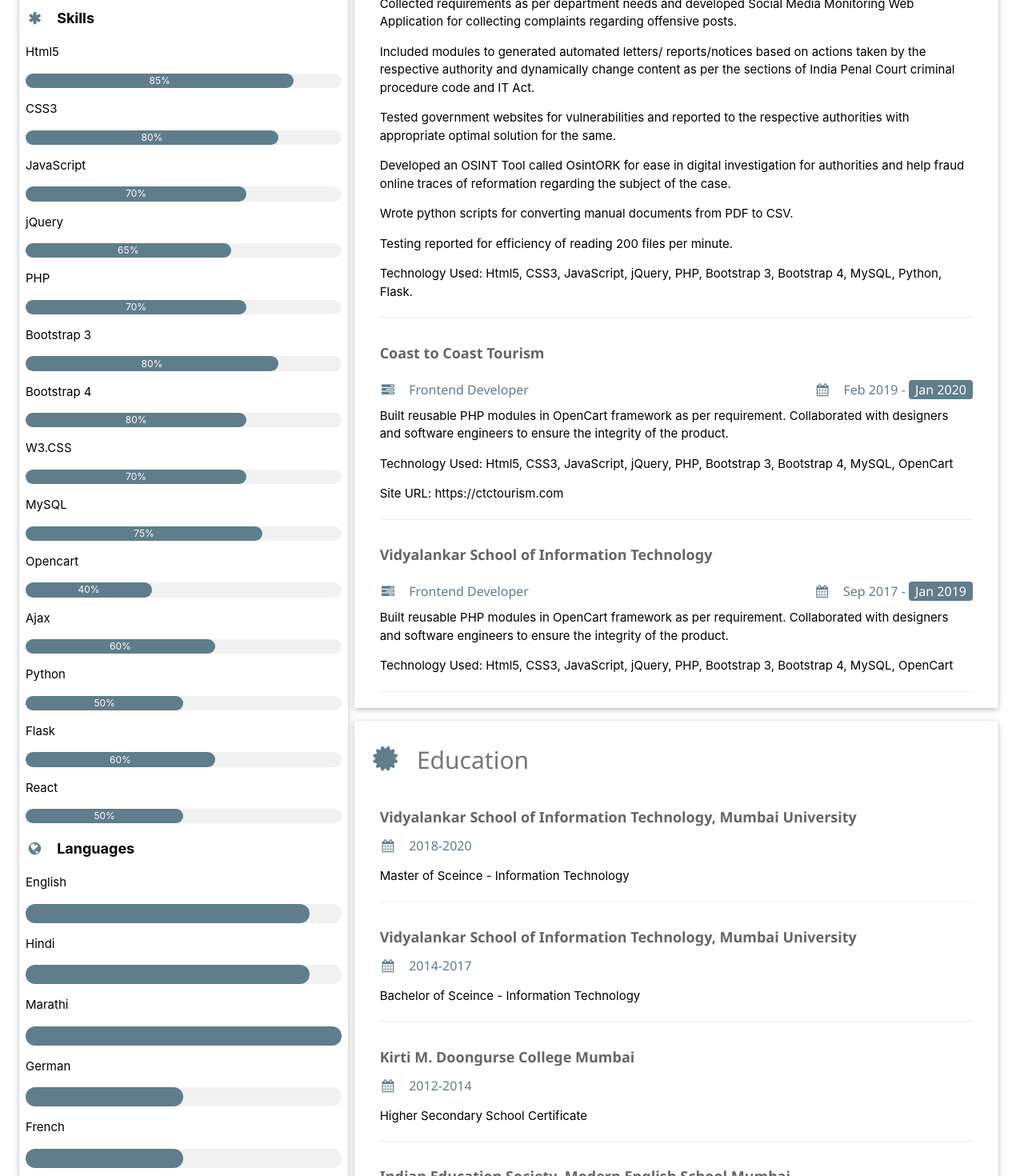
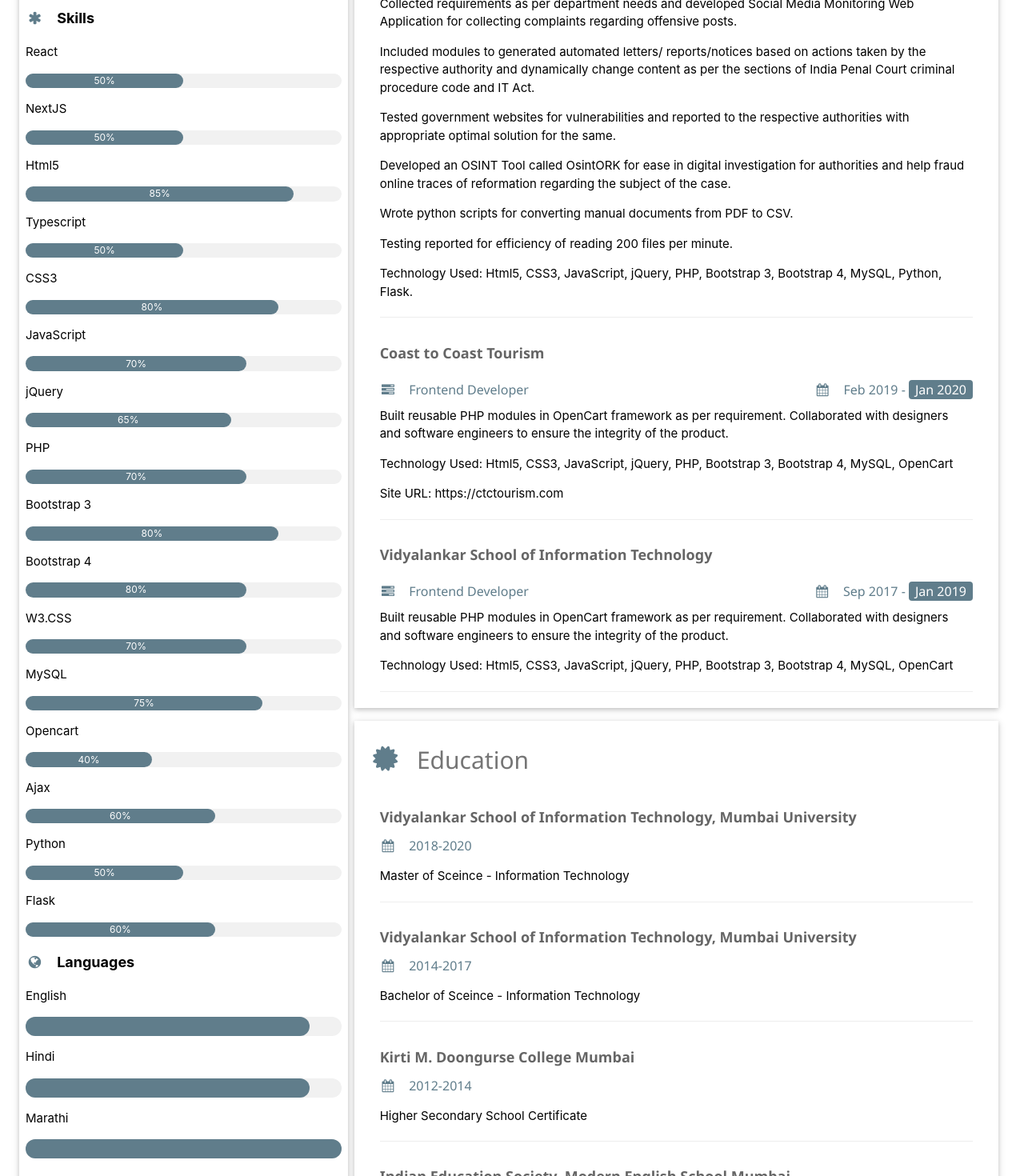
Before and after one commit to kolambkar11/resume, a React (Create React App) app: page / in a window 1280 px wide. Shown: the part 880-2350 px from the top of the page at 80% size. Built offline with nearby package versions, Linux system fonts and the light colour scheme.

Commit message:
final changes done

```diff
--- a/src/component/language/Language.js
+++ b/src/component/language/Language.js
@@ -20,14 +20,6 @@ const Language = () => {
       <div className="w3-light-grey w3-round-xlarge">
         <div className="w3-round-xlarge w3-blue-grey" style={{ height: "24px", width: "100%" }}></div>
       </div>
-      <p>German</p>
-      <div className="w3-light-grey w3-round-xlarge">
-        <div className="w3-round-xlarge w3-blue-grey" style={{ height: "24px", width: "50%" }}></div>
-      </div>
-      <p>French</p>
-      <div className="w3-light-grey w3-round-xlarge">
-        <div className="w3-round-xlarge w3-blue-grey" style={{ height: "24px", width: "50%" }}></div>
-      </div>
     </>
   );
 };
--- a/src/component/skills/Skills.js
+++ b/src/component/skills/Skills.js
@@ -1,96 +1,169 @@
 import React from "react";
-import { SiBootstrap, SiCss3, SiFlask, SiHtml5, SiJavascript, SiJquery, SiMysql, SiNextdotjs, SiPython, SiReact, SiTypescript } from "react-icons/si";
+import {
+  SiBootstrap,
+  SiCss3,
+  SiFlask,
+  SiHtml5,
+  SiJavascript,
+  SiJquery,
+  SiMysql,
+  SiNextdotjs,
+  SiPython,
+  SiReact,
+  SiTypescript,
+} from "react-icons/si";
 
 const Skills = () => {
   return (
     <>
       <p className="w3-large">
         <b>
-          <i className="fa fa-asterisk fa-fw w3-margin-right w3-text-blue-grey"></i>Skills
+          <i className="fa fa-asterisk fa-fw w3-margin-right w3-text-blue-grey"></i>
+          Skills
         </b>
       </p>
+      <p>React</p>
+      <div className="w3-light-grey w3-round-xlarge w3-small">
+        <div
+          className="w3-container w3-center w3-round-xlarge w3-blue-grey"
+          style={{ width: "50%" }}
+        >
+          50%
+        </div>
+      </div>
+      <p>NextJS</p>
+      <div className="w3-light-grey w3-round-xlarge w3-small">
+        <div
+          className="w3-container w3-center w3-round-xlarge w3-blue-grey"
+          style={{ width: "50%" }}
+        >
+          50%
+        </div>
+      </div>
       <p>Html5</p>
       <div className="w3-light-grey w3-round-xlarge w3-small">
-        <div className="w3-container w3-center w3-round-xlarge w3-blue-grey" style={{ width: "85%" }}>
+        <div
+          className="w3-container w3-center w3-round-xlarge w3-blue-grey"
+          style={{ width: "85%" }}
+        >
           85%
+        </div>
+      </div>
+      <p>Typescript</p>
+      <div className="w3-light-grey w3-round-xlarge w3-small">
+        <div
+          className="w3-container w3-center w3-round-xlarge w3-blue-grey"
+          style={{ width: "50%" }}
+        >
+          50%
         </div>
       </div>
       <p>CSS3</p>
       <div className="w3-light-grey w3-round-xlarge w3-small">
-        <div className="w3-container w3-center w3-round-xlarge w3-blue-grey" style={{ width: "80%" }}>
+        <div
+          className="w3-container w3-center w3-round-xlarge w3-blue-grey"
+          style={{ width: "80%" }}
+        >
           80%
         </div>
       </div>
       <p>JavaScript</p>
       <div className="w3-light-grey w3-round-xlarge w3-small">
-        <div className="w3-container w3-center w3-round-xlarge w3-blue-grey" style={{ width: "70%" }}>
+        <div
+          className="w3-container w3-center w3-round-xlarge w3-blue-grey"
+          style={{ width: "70%" }}
+        >
           70%
         </div>
       </div>
       <p>jQuery</p>
       <div className="w3-light-grey w3-round-xlarge w3-small">
-        <div className="w3-container w3-center w3-round-xlarge w3-blue-grey" style={{ width: "65%" }}>
+        <div
+          className="w3-container w3-center w3-round-xlarge w3-blue-grey"
+          style={{ width: "65%" }}
+        >
           65%
         </div>
       </div>
       <p>PHP</p>
       <div className="w3-light-grey w3-round-xlarge w3-small">
-        <div className="w3-container w3-center w3-round-xlarge w3-blue-grey" style={{ width: "70%" }}>
+        <div
+          className="w3-container w3-center w3-round-xlarge w3-blue-grey"
+          style={{ width: "70%" }}
+        >
           70%
         </div>
       </div>
       <p>Bootstrap 3</p>
       <div className="w3-light-grey w3-round-xlarge w3-small">
-        <div className="w3-container w3-center w3-round-xlarge w3-blue-grey" style={{ width: "80%" }}>
+        <div
+          className="w3-container w3-center w3-round-xlarge w3-blue-grey"
+          style={{ width: "80%" }}
+        >
           80%
         </div>
       </div>
       <p>Bootstrap 4</p>
       <div className="w3-light-grey w3-round-xlarge w3-small">
-        <div className="w3-container w3-center w3-round-xlarge w3-blue-grey" style={{ width: "70%" }}>
+        <div
+          className="w3-container w3-center w3-round-xlarge w3-blue-grey"
+          style={{ width: "70%" }}
+        >
           80%
         </div>
       </div>
       <p>W3.CSS</p>
       <div className="w3-light-grey w3-round-xlarge w3-small">
-        <div className="w3-container w3-center w3-round-xlarge w3-blue-grey" style={{ width: "70%" }}>
+        <div
+          className="w3-container w3-center w3-round-xlarge w3-blue-grey"
+          style={{ width: "70%" }}
+        >
           70%
         </div>
       </div>
       <p>MySQL</p>
       <div className="w3-light-grey w3-round-xlarge w3-small">
-        <div className="w3-container w3-center w3-round-xlarge w3-blue-grey" style={{ width: "75%" }}>
+        <div
+          className="w3-container w3-center w3-round-xlarge w3-blue-grey"
+          style={{ width: "75%" }}
+        >
           75%
         </div>
       </div>
       <p>Opencart</p>
       <div className="w3-light-grey w3-round-xlarge w3-small">
-        <div className="w3-container w3-center w3-round-xlarge w3-blue-grey" style={{ width: "40%" }}>
+        <div
+          className="w3-container w3-center w3-round-xlarge w3-blue-grey"
+          style={{ width: "40%" }}
+        >
           40%
         </div>
       </div>
       <p>Ajax</p>
       <div className="w3-light-grey w3-round-xlarge w3-small">
-        <div className="w3-container w3-center w3-round-xlarge w3-blue-grey" style={{ width: "60%" }}>
+        <div
+          className="w3-container w3-center w3-round-xlarge w3-blue-grey"
+          style={{ width: "60%" }}
+        >
           60%
         </div>
       </div>
       <p>Python</p>
       <div className="w3-light-grey w3-round-xlarge w3-small">
-        <div className="w3-container w3-center w3-round-xlarge w3-blue-grey" style={{ width: "50%" }}>
+        <div
+          className="w3-container w3-center w3-round-xlarge w3-blue-grey"
+          style={{ width: "50%" }}
+        >
           50%
         </div>
       </div>
       <p>Flask</p>
       <div className="w3-light-grey w3-round-xlarge w3-small">
-        <div className="w3-container w3-center w3-round-xlarge w3-blue-grey" style={{ width: "60%" }}>
+        <div
+          className="w3-container w3-center w3-round-xlarge w3-blue-grey"
+          style={{ width: "60%" }}
+        >
           60%
-        </div>
-      </div>
-      <p>React</p>
-      <div className="w3-light-grey w3-round-xlarge w3-small">
-        <div className="w3-container w3-center w3-round-xlarge w3-blue-grey" style={{ width: "50%" }}>
-          50%
         </div>
       </div>
     </>
```
